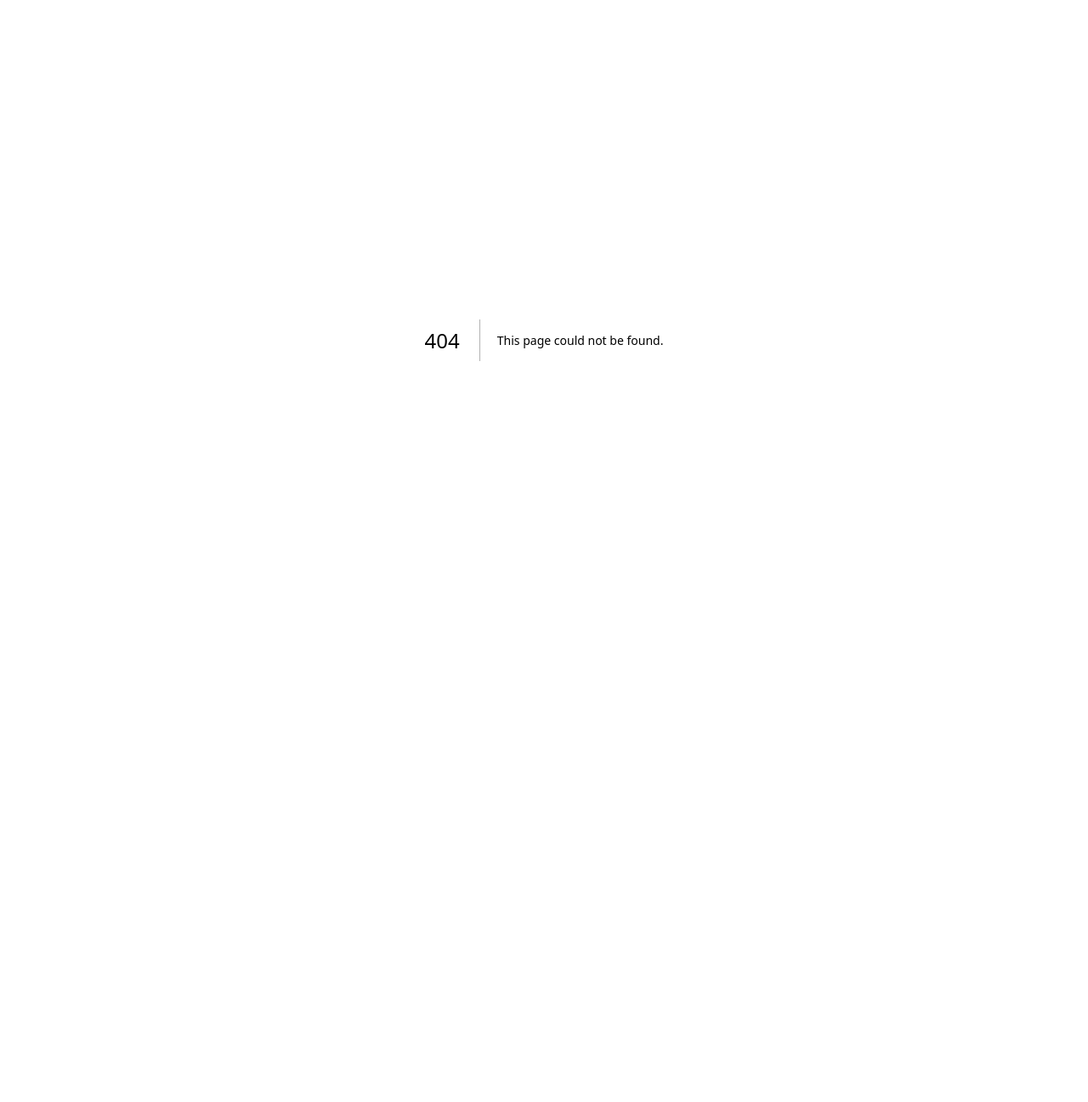
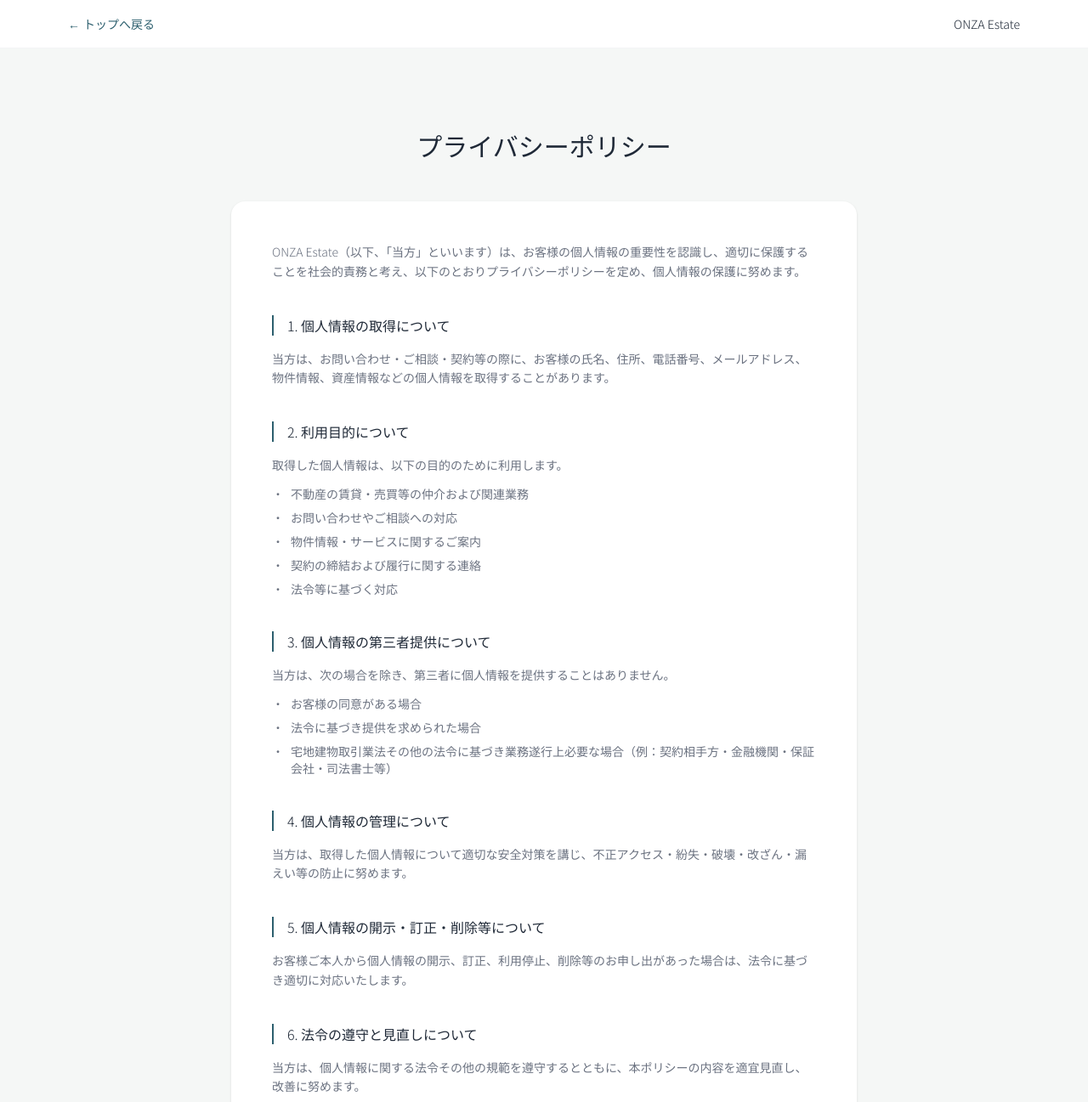
Before and after one commit to idsp0731-gif/onza-estate, a Next.js app: page /privacy in a window 1280 px wide. Before the commit this address had no page. Shown: the top 1297 px of the page at 85% size. Before the commit the page ends 800 px from the top, so only its background shows below. Built offline with nearby package versions, Linux system fonts and the light colour scheme.

Commit message:
feat: プライバシーポリシーページ追加

```diff
--- /dev/null
+++ b/src/app/privacy/page.tsx
@@ -0,0 +1,148 @@
+import Link from 'next/link';
+import type { Metadata } from 'next';
+import Footer from '@/components/Footer';
+
+export const metadata: Metadata = {
+  title: 'プライバシーポリシー｜ONZA Estate',
+  description: 'ONZA Estateのプライバシーポリシーです。個人情報の取得・利用目的・第三者提供・管理方法についてご案内します。',
+  alternates: { canonical: 'https://www.onza-estate.com/privacy' },
+  openGraph: {
+    title: 'プライバシーポリシー｜ONZA Estate',
+    description: 'ONZA Estateのプライバシーポリシーです。',
+    url: 'https://www.onza-estate.com/privacy',
+    siteName: 'ONZA Estate',
+    locale: 'ja_JP',
+    type: 'website',
+  },
+};
+
+export default function PrivacyPage() {
+  return (
+    <div className="min-h-screen bg-[#F5F7F6] flex flex-col">
+      <header className="bg-white border-b border-gray-100 sticky top-0 z-10">
+        <div className="max-w-6xl mx-auto px-4 h-14 flex items-center justify-between">
+          <Link
+            href="/"
+            className="text-[#2C5F6E] font-light text-sm hover:opacity-70 transition-opacity flex items-center gap-1"
+          >
+            <span>←</span>
+            <span>トップへ戻る</span>
+          </Link>
+          <span className="font-light text-sm text-[#1F2937]">ONZA Estate</span>
+        </div>
+      </header>
+
+      <main className="flex-1 py-16 md:py-24">
+        <div className="max-w-3xl mx-auto px-4">
+          <div className="text-center mb-12">
+            <h1 className="text-2xl md:text-3xl font-light text-[#1F2937]">
+              プライバシーポリシー
+            </h1>
+          </div>
+
+          <div className="bg-white rounded-2xl shadow-sm p-8 md:p-12 space-y-10 font-light text-[#1F2937]">
+            <p className="text-sm leading-relaxed text-[#6B7280]">
+              ONZA Estate（以下、「当方」といいます）は、お客様の個人情報の重要性を認識し、適切に保護することを社会的責務と考え、以下のとおりプライバシーポリシーを定め、個人情報の保護に努めます。
+            </p>
+
+            <section>
+              <h2 className="text-base font-light border-l-2 border-[#2C5F6E] pl-4 mb-4">
+                1. 個人情報の取得について
+              </h2>
+              <p className="text-sm leading-relaxed text-[#6B7280]">
+                当方は、お問い合わせ・ご相談・契約等の際に、お客様の氏名、住所、電話番号、メールアドレス、物件情報、資産情報などの個人情報を取得することがあります。
+              </p>
+            </section>
+
+            <section>
+              <h2 className="text-base font-light border-l-2 border-[#2C5F6E] pl-4 mb-4">
+                2. 利用目的について
+              </h2>
+              <p className="text-sm leading-relaxed text-[#6B7280] mb-3">
+                取得した個人情報は、以下の目的のために利用します。
+              </p>
+              <ul className="space-y-2 text-sm text-[#6B7280]">
+                <li className="flex gap-2"><span>・</span><span>不動産の賃貸・売買等の仲介および関連業務</span></li>
+                <li className="flex gap-2"><span>・</span><span>お問い合わせやご相談への対応</span></li>
+                <li className="flex gap-2"><span>・</span><span>物件情報・サービスに関するご案内</span></li>
+                <li className="flex gap-2"><span>・</span><span>契約の締結および履行に関する連絡</span></li>
+                <li className="flex gap-2"><span>・</span><span>法令等に基づく対応</span></li>
+              </ul>
+            </section>
+
+            <section>
+              <h2 className="text-base font-light border-l-2 border-[#2C5F6E] pl-4 mb-4">
+                3. 個人情報の第三者提供について
+              </h2>
+              <p className="text-sm leading-relaxed text-[#6B7280] mb-3">
+                当方は、次の場合を除き、第三者に個人情報を提供することはありません。
+              </p>
+              <ul className="space-y-2 text-sm text-[#6B7280]">
+                <li className="flex gap-2"><span>・</span><span>お客様の同意がある場合</span></li>
+                <li className="flex gap-2"><span>・</span><span>法令に基づき提供を求められた場合</span></li>
+                <li className="flex gap-2"><span>・</span><span>宅地建物取引業法その他の法令に基づき業務遂行上必要な場合（例：契約相手方・金融機関・保証会社・司法書士等）</span></li>
+              </ul>
+            </section>
+
+            <section>
+              <h2 className="text-base font-light border-l-2 border-[#2C5F6E] pl-4 mb-4">
+                4. 個人情報の管理について
+              </h2>
+              <p className="text-sm leading-relaxed text-[#6B7280]">
+                当方は、取得した個人情報について適切な安全対策を講じ、不正アクセス・紛失・破壊・改ざん・漏えい等の防止に努めます。
+              </p>
+            </section>
+
+            <section>
+              <h2 className="text-base font-light border-l-2 border-[#2C5F6E] pl-4 mb-4">
+                5. 個人情報の開示・訂正・削除等について
+              </h2>
+              <p className="text-sm leading-relaxed text-[#6B7280]">
+                お客様ご本人から個人情報の開示、訂正、利用停止、削除等のお申し出があった場合は、法令に基づき適切に対応いたします。
+              </p>
+            </section>
+
+            <section>
+              <h2 className="text-base font-light border-l-2 border-[#2C5F6E] pl-4 mb-4">
+                6. 法令の遵守と見直しについて
+              </h2>
+              <p className="text-sm leading-relaxed text-[#6B7280]">
+                当方は、個人情報に関する法令その他の規範を遵守するとともに、本ポリシーの内容を適宜見直し、改善に努めます。
+              </p>
+            </section>
+
+            <section className="border-t border-gray-100 pt-8">
+              <h2 className="text-base font-light mb-4">お問い合わせ先</h2>
+              <div className="text-sm space-y-1 text-[#6B7280]">
+                <p>ONZA Estate</p>
+                <p>〒524-0011 滋賀県守山市今市町140-3</p>
+                <p>TEL：090-7497-7313</p>
+                <p>
+                  Email：{' '}
+                  <a
+                    href="mailto:2005-wandy@sherpa.estate"
+                    className="text-[#2C5F6E] hover:opacity-70 transition-opacity"
+                  >
+                    2005-wandy@sherpa.estate
+                  </a>
+                </p>
+              </div>
+            </section>
+          </div>
+
+          <div className="text-center mt-10">
+            <Link
+              href="/"
+              className="inline-flex items-center gap-2 text-sm font-light text-[#2C5F6E] hover:opacity-70 transition-opacity"
+            >
+              <span>←</span>
+              <span>トップへ戻る</span>
+            </Link>
+          </div>
+        </div>
+      </main>
+
+      <Footer />
+    </div>
+  );
+}
--- a/src/components/Footer.tsx
+++ b/src/components/Footer.tsx
@@ -103,6 +103,7 @@ export default function Footer() {
             <h4 className="font-light mb-4">会社情報</h4>
             <ul className="space-y-2 font-light text-sm text-[#6B7280]">
               <li><a href="#" className="hover:text-white">会社概要</a></li>
+              <li><a href="/privacy" className="hover:text-white">プライバシーポリシー</a></li>
             </ul>
           </div>
         </div>
```
